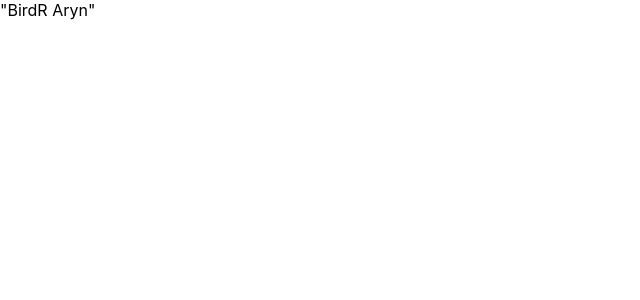
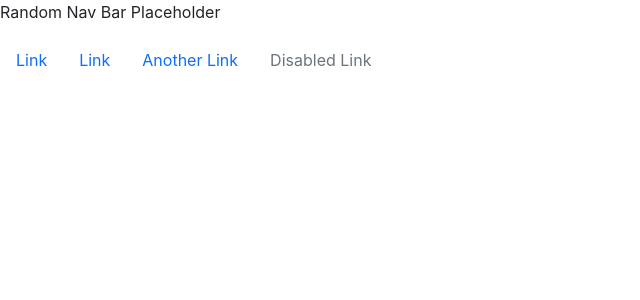
Before and after one commit to CalabSterling/BirdR_Client, a React (Create React App) app: page / in a window 1280 px wide. Shown: the top 300 px of the page, without its empty margins (0-640 px from the left). Built offline with nearby package versions, Linux system fonts and the light colour scheme.

Commit message:
client basic components

```diff
--- a/package.json
+++ b/package.json
@@ -9,7 +9,9 @@
     "react": "^17.0.2",
     "react-dom": "^17.0.2",
     "react-scripts": "4.0.3",
-    "web-vitals": "^1.1.2"
+    "web-vitals": "^1.1.2",
+    "bootstrap": "^5.1.0",
+    "reactstrap": "^8.9.0"
   },
   "scripts": {
     "start": "react-scripts start",
--- a/public/index.html
+++ b/public/index.html
@@ -24,7 +24,7 @@
       work correctly both with client-side routing and a non-root public URL.
       Learn how to configure a non-root public URL by running `npm run build`.
     -->
-    <title>React App</title>
+    <title>BirdR: Bird Nerd Only</title>
   </head>
   <body>
     <noscript>You need to enable JavaScript to run this app.</noscript>
--- a/src/App.jsx
+++ b/src/App.jsx
@@ -1,9 +1,25 @@
 import './App.css';
+// import React, {useState, useEffect} from 'react';
+import Sitebar from './Components/Navbar';
+
+// const [sessionToken, setSessionToken] = useState('');
+
+// useEffect(() => {
+//   if (localStorage.getItem('token')) {
+//     setSessionToken(localStorage.getItem('token'));
+//   }
+// }, [])
+
+// const updateToken = (newToken) => {
+//   localStorage.setItem('token', newToken);
+//   setSessionToken(newToken);
+//   console.log(sessionToken);
+// }
 
 function App() {
   return (
     <div>
-      "BirdR Aryn"
+      <Sitebar />
     </div>
   );
 }
--- /dev/null
+++ b/src/Components/Navbar.js
@@ -0,0 +1,26 @@
+import React from 'react';
+import { Nav, NavItem, NavLink } from 'reactstrap';
+
+const Navbar = (props) => {
+  return (
+    <div>
+      <p>Random Nav Bar Placeholder</p>
+      <Nav>
+        <NavItem>
+          <NavLink href="#">Link</NavLink>
+        </NavItem>
+        <NavItem>
+          <NavLink href="#">Link</NavLink>
+        </NavItem>
+        <NavItem>
+          <NavLink href="#">Another Link</NavLink>
+        </NavItem>
+        <NavItem>
+          <NavLink disabled href="#">Disabled Link</NavLink>
+        </NavItem>
+      </Nav>
+    </div>
+  );
+}
+
+export default Navbar;
--- a/src/index.js
+++ b/src/index.js
@@ -1,3 +1,4 @@
+import 'bootstrap/dist/css/bootstrap.min.css';
 import React from 'react';
 import ReactDOM from 'react-dom';
 import './index.css';
```
Also changed, not shown: src/Components/ImageUploader.jsx (added, +25 -0 lines), src/Components/user-scripts.js (added), 1 other file (tests, documents, lock files or other folders).
